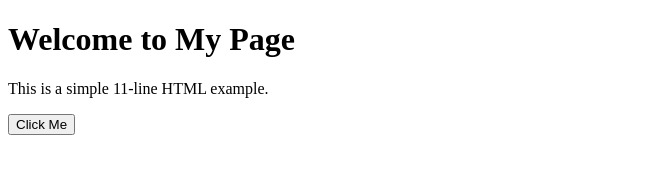
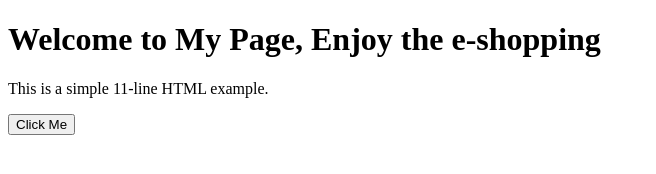
Before and after one commit to aishu20998/HandsON, a plain HTML site: page index.html in a window 1280 px wide. Shown: the whole page, without its empty margins (0-656 px from the left). Drawn offline with Linux system fonts and the light colour scheme.

Commit message:
Fix: content modified

```diff
--- a/index.html
+++ b/index.html
@@ -4,7 +4,7 @@
   <title>Welcome, My Web Page</title>
 </head>
 <body>
-  <h1>Welcome to My Page</h1>
+  <h1>Welcome to My Page, Enjoy the e-shopping</h1>
   <p>This is a simple 11-line HTML example.</p>
   <button onclick="alert('Hello World!')">Click Me</button>
 </body>
```
